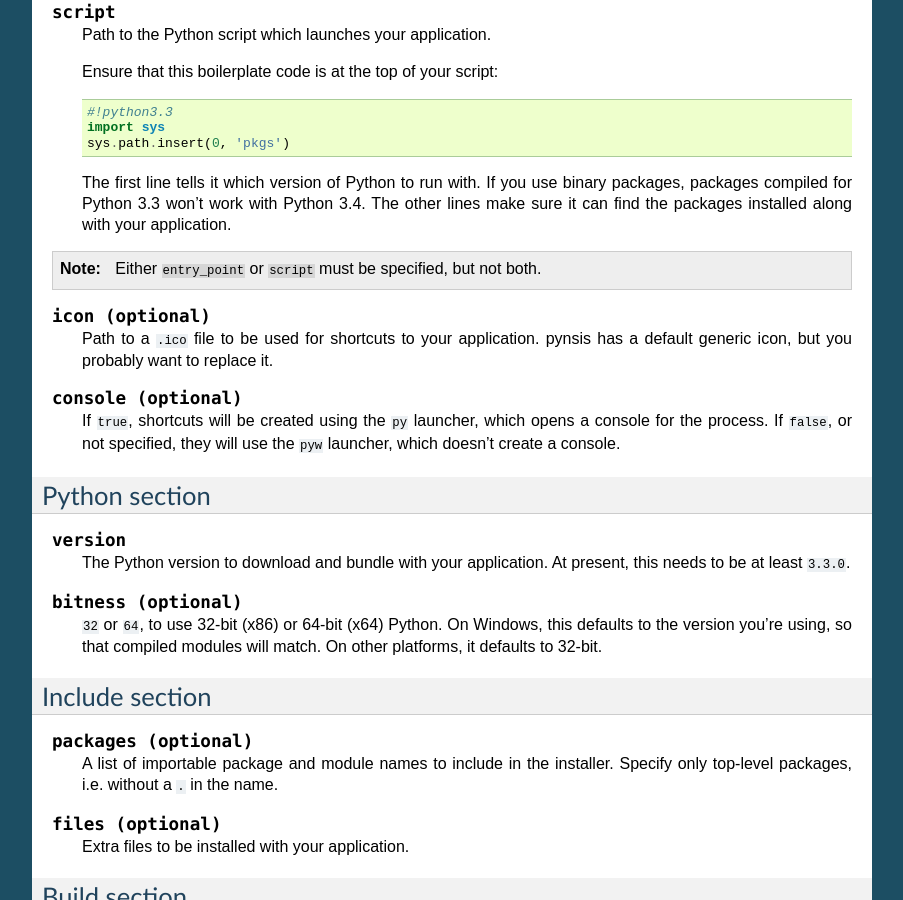
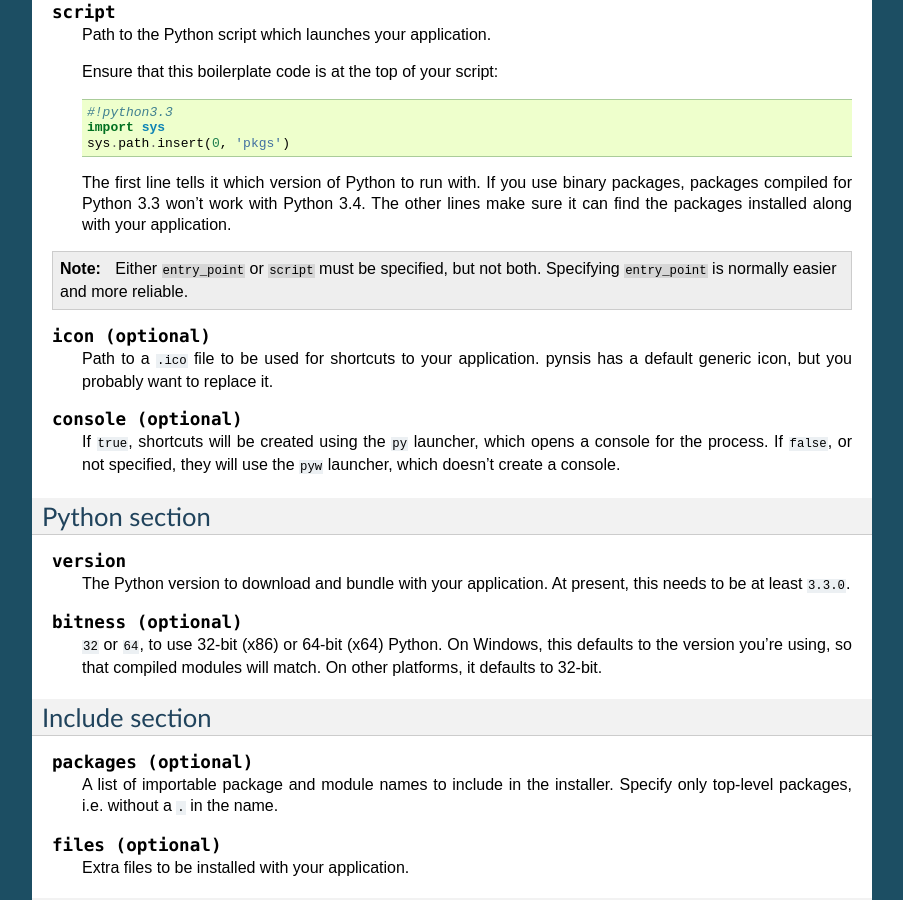
Before and after one commit to takluyver/pynsist, a Sphinx documentation site: the page built from doc/cfgfile.rst, in a window 1280 px wide and 900 px high, scrolled down 466 px. Shown: the whole window, without its empty margins (198-1101 px from the left). Built offline with Sphinx 7.4.7, drawn with Linux system fonts in a browser that asks for light colours.

Commit message:
Clarify that entry_point is better

```diff
--- a/doc/cfgfile.rst
+++ b/doc/cfgfile.rst
@@ -42,7 +42,8 @@ Application section
    application.
 
 .. note::
-   Either ``entry_point`` or ``script`` must be specified, but not both.
+   Either ``entry_point`` or ``script`` must be specified, but not both. Specifying
+   ``entry_point`` is normally easier and more reliable.
 
 .. describe:: icon (optional)
 
```
